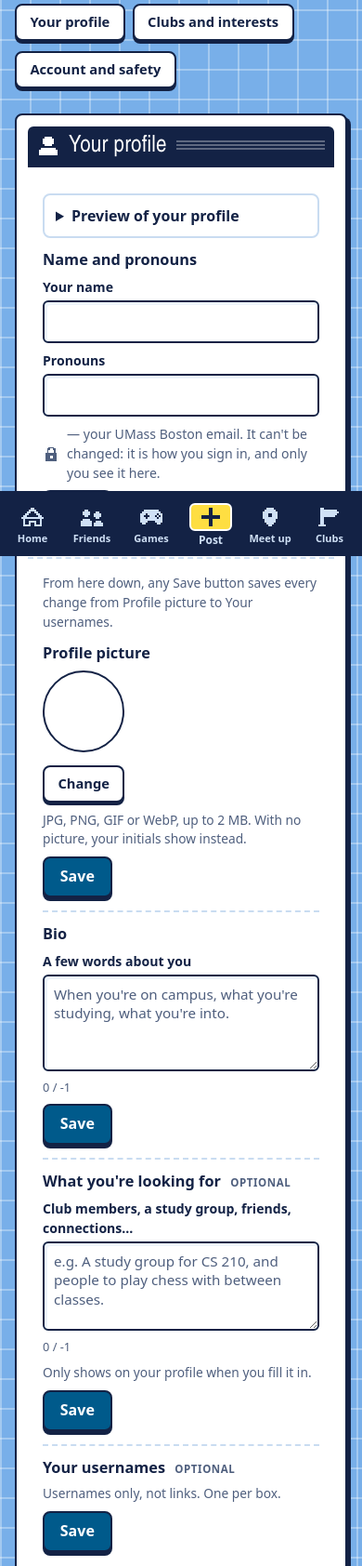
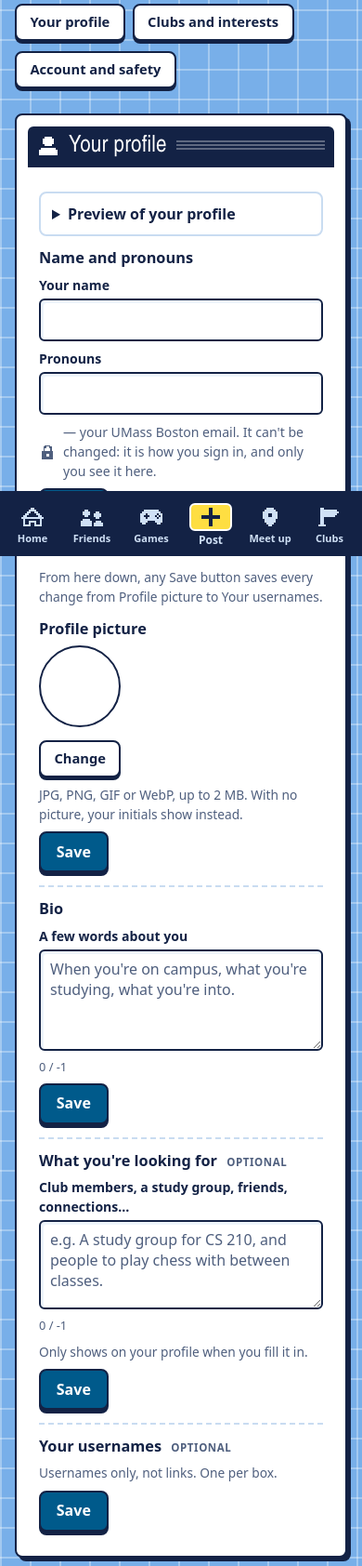
Before and after one commit to Yodls/beacons_connect, a Python web app: template templates/profile.html in a window 390 px wide. Shown: the part 246-1930 px from the top of the page at 93% size. Run offline with Jinja, Linux system fonts and the light colour scheme; the template is opened without the code that fills it, so the values that code supplies are empty; some web fonts are replaced.

Commit message:
Updated profile page styles for better mobile responsiveness and accessibility

```diff
--- a/templates/profile.html
+++ b/templates/profile.html
@@ -67,7 +67,9 @@
         display: block; width: 100%; max-width: 22rem; margin-top: 4px; padding: 9px 10px;
         background: #fff; color: var(--navy);
         border: 2px solid var(--navy); border-radius: var(--r-sm);
-        font: 400 .95rem/1.35 var(--sans);
+        /* 16px, not .95rem: iOS zooms the whole page when a field under 16px
+           is focused, and does not zoom back. */
+        font: 400 1rem/1.35 var(--sans);
       }
       .pf textarea { max-width: 34rem; resize: vertical; }
       .pf .row { display: flex; flex-wrap: wrap; align-items: center; gap: 8px; }
@@ -77,14 +79,21 @@
 
       /* RELOCATION: the questions from your _questions.html, as account.html draws them */
       .pf fieldset {
-        margin: 0; padding: 12px 14px;
+        /* min-width 0: a fieldset will not otherwise shrink below its longest
+           word, and "reading/crafting/cooking/baking" ran out past the box on
+           a phone. */
+        min-width: 0; margin: 0; padding: 12px 14px;
         border: 2px solid var(--navy); border-radius: var(--r-sm);
       }
       .pf legend { padding: 0 6px; font-size: .9rem; font-weight: 700; }
       .pf fieldset label {
         display: inline-flex; align-items: center; gap: 6px;
-        margin: 0 10px 6px 0; font-weight: 400;
+        max-width: 100%; margin: 0 10px 6px 0; font-weight: 400;
+        overflow-wrap: anywhere;
       }
+      /* The box itself never gives way to its label: without this a long
+         option squeezed its radio button smaller than its neighbours'. */
+      .pf fieldset label input { flex: none; }
 
       /* ---------- one setting = one row ---------- */
       .pf-row { display: flex; flex-direction: column; gap: 8px; padding-top: 14px; border-top: 2px dashed var(--line); }
@@ -187,6 +196,19 @@
       .pf-dialog .row button.danger { background: var(--danger); border-color: var(--danger); }   /* RELOCATION */
       .pf-dialog .row button.danger:hover { background: #7f1d17; }
       .pf [hidden], .pf-dialog [hidden] { display: none !important; }
+
+      /* ---------- phones ---------- */
+      @media (max-width: 430px) {
+        .pf { padding: 14px 12px; }
+        /* One option per line: two short ones sharing a row beside a long
+           one that wraps read as a ragged grid at this width. */
+        .pf fieldset label { display: flex; margin-right: 0; }
+        .pf fieldset { padding: 10px 12px; }
+        /* The site's address in front of a username box took half the width
+           ("linkedin.com/in/"), leaving little room to type. */
+        .pf-handle span { padding: 0 6px; font-size: .76rem; }
+        .pf-handle input { min-width: 0; }
+      }
 {% endblock %}
 
 {% block main %}
```
